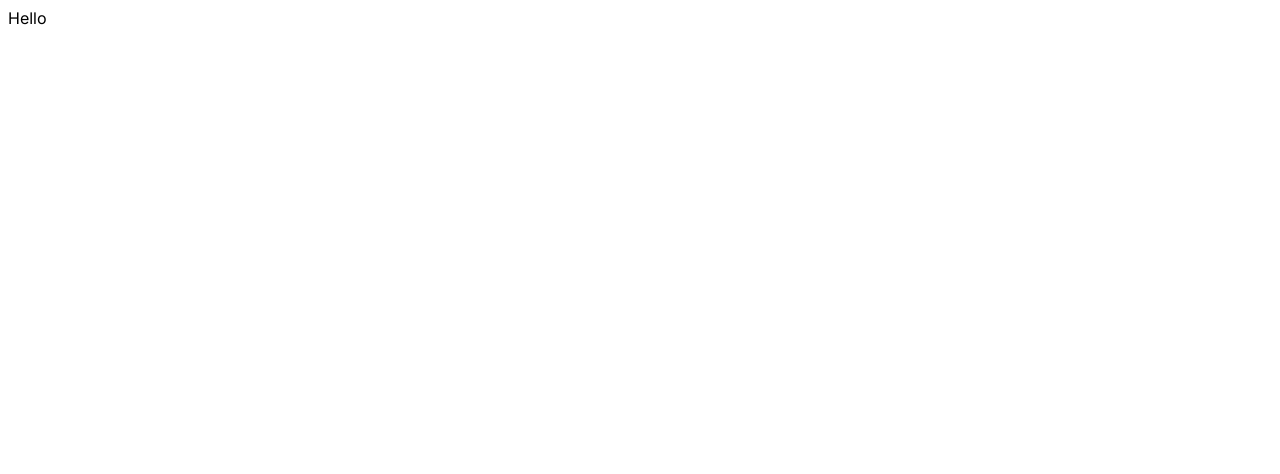
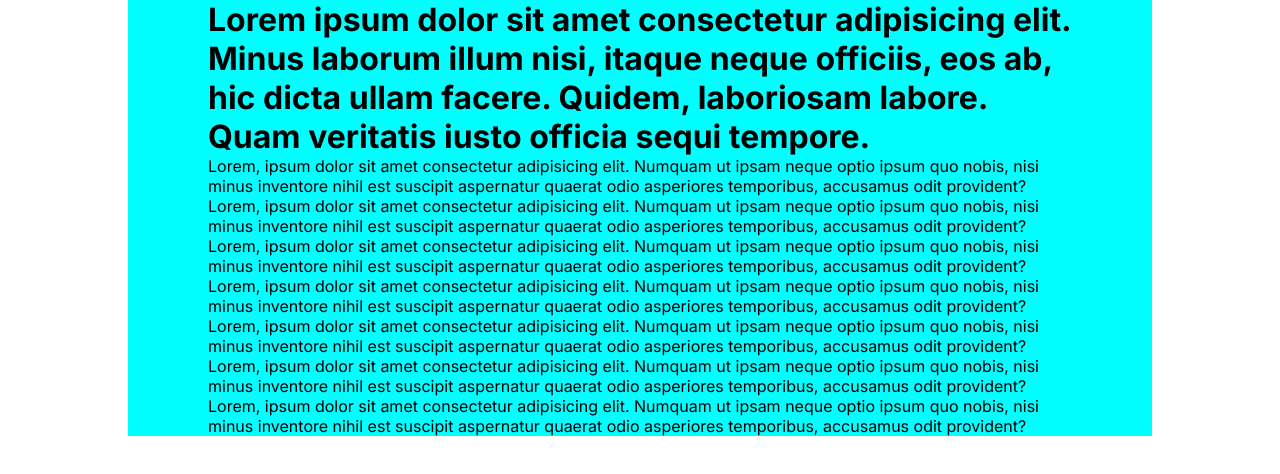
Before and after one commit to samanvay13/Bulletin, a Next.js app: page / in a window 1280 px wide. Shown: the top 474 px of the page. Built offline with nearby package versions, Linux system fonts and the light colour scheme.

Commit message:
Wrapper class

```diff
--- a/src/app/globals.css
+++ b/src/app/globals.css
@@ -0,0 +1,75 @@
+:root {
+  --bg: #fff;
+  --textColor: #000;
+  --softBg: #f0f0f0;
+  --softTextColor: #333333;
+}
+
+* {
+  padding: 0;
+  margin: 0;
+  box-sizing: border-box;
+}
+
+body {
+  max-width: 100vw;
+  overflow-x: hidden;
+}
+
+a {
+  color: inherit;
+  text-decoration: none;
+}
+
+.container {
+  min-height: 100vh;
+  background-color: var(--bg);
+  color: var(--textColor);
+}
+
+.wrapper {
+  max-width: 1736px;
+  margin-left: auto;
+  margin-right: auto;
+  background-color: aqua;
+  padding-left: 80px;
+  padding-right: 80px;
+}
+
+@media screen and (max-width:1736px) {
+  .wrapper {
+    max-width: 1536px;
+  }
+}
+
+@media screen and (max-width:1536px) {
+  .wrapper {
+    max-width: 1336px;
+  }
+}
+
+@media screen and (max-width:1280px) {
+  .wrapper {
+    max-width: 1024px;
+  }
+}
+
+@media screen and (max-width: 1024px) {
+  .wrapper {
+    max-width: 768px;
+    padding-left: 40px;
+    padding-right: 40px;
+  }
+}
+
+@media screen and (max-width: 768px) {
+  .wrapper {
+    max-width: 640px;
+  }
+}
+
+@media screen and (max-width: 640px) {
+  .wrapper {
+    max-width: 475px;
+  }
+}
--- a/src/app/layout.js
+++ b/src/app/layout.js
@@ -4,14 +4,20 @@ import { Inter } from 'next/font/google'
 const inter = Inter({ subsets: ['latin'] })
 
 export const metadata = {
-  title: 'Blog App',
-  description: 'The best blog app!',
+  title: 'Bulletin',
+  description: 'Your Source for Web Tech Trends.',
 }
 
 export default function RootLayout({ children }) {
   return (
     <html lang="en">
-      <body className={inter.className}>{children}</body>
+      <body className={inter.className}>
+        <div className='container'>
+          <div className='wrapper'>
+            {children}
+          </div>
+        </div>
+      </body>
     </html>
   )
 }
--- a/src/app/page.jsx
+++ b/src/app/page.jsx
@@ -1,5 +1,19 @@
+import Link from "next/link";
 import styles from "./homepage.module.css";
 
 export default function Home() {
-  return <div>Hello</div>;
+  return (
+    <>
+      <Link href='/'>
+        <h1>Lorem ipsum dolor sit amet consectetur adipisicing elit. Minus laborum illum nisi, itaque neque officiis, eos ab, hic dicta ullam facere. Quidem, laboriosam labore. Quam veritatis iusto officia sequi tempore.</h1>
+        Lorem, ipsum dolor sit amet consectetur adipisicing elit. Numquam ut ipsam neque optio ipsum quo nobis, nisi minus inventore nihil est suscipit aspernatur quaerat odio asperiores temporibus, accusamus odit provident?
+        Lorem, ipsum dolor sit amet consectetur adipisicing elit. Numquam ut ipsam neque optio ipsum quo nobis, nisi minus inventore nihil est suscipit aspernatur quaerat odio asperiores temporibus, accusamus odit provident?
+        Lorem, ipsum dolor sit amet consectetur adipisicing elit. Numquam ut ipsam neque optio ipsum quo nobis, nisi minus inventore nihil est suscipit aspernatur quaerat odio asperiores temporibus, accusamus odit provident?
+        Lorem, ipsum dolor sit amet consectetur adipisicing elit. Numquam ut ipsam neque optio ipsum quo nobis, nisi minus inventore nihil est suscipit aspernatur quaerat odio asperiores temporibus, accusamus odit provident?
+        Lorem, ipsum dolor sit amet consectetur adipisicing elit. Numquam ut ipsam neque optio ipsum quo nobis, nisi minus inventore nihil est suscipit aspernatur quaerat odio asperiores temporibus, accusamus odit provident?
+        Lorem, ipsum dolor sit amet consectetur adipisicing elit. Numquam ut ipsam neque optio ipsum quo nobis, nisi minus inventore nihil est suscipit aspernatur quaerat odio asperiores temporibus, accusamus odit provident?
+        Lorem, ipsum dolor sit amet consectetur adipisicing elit. Numquam ut ipsam neque optio ipsum quo nobis, nisi minus inventore nihil est suscipit aspernatur quaerat odio asperiores temporibus, accusamus odit provident?
+      </Link>
+    </>
+  );
 }
```
